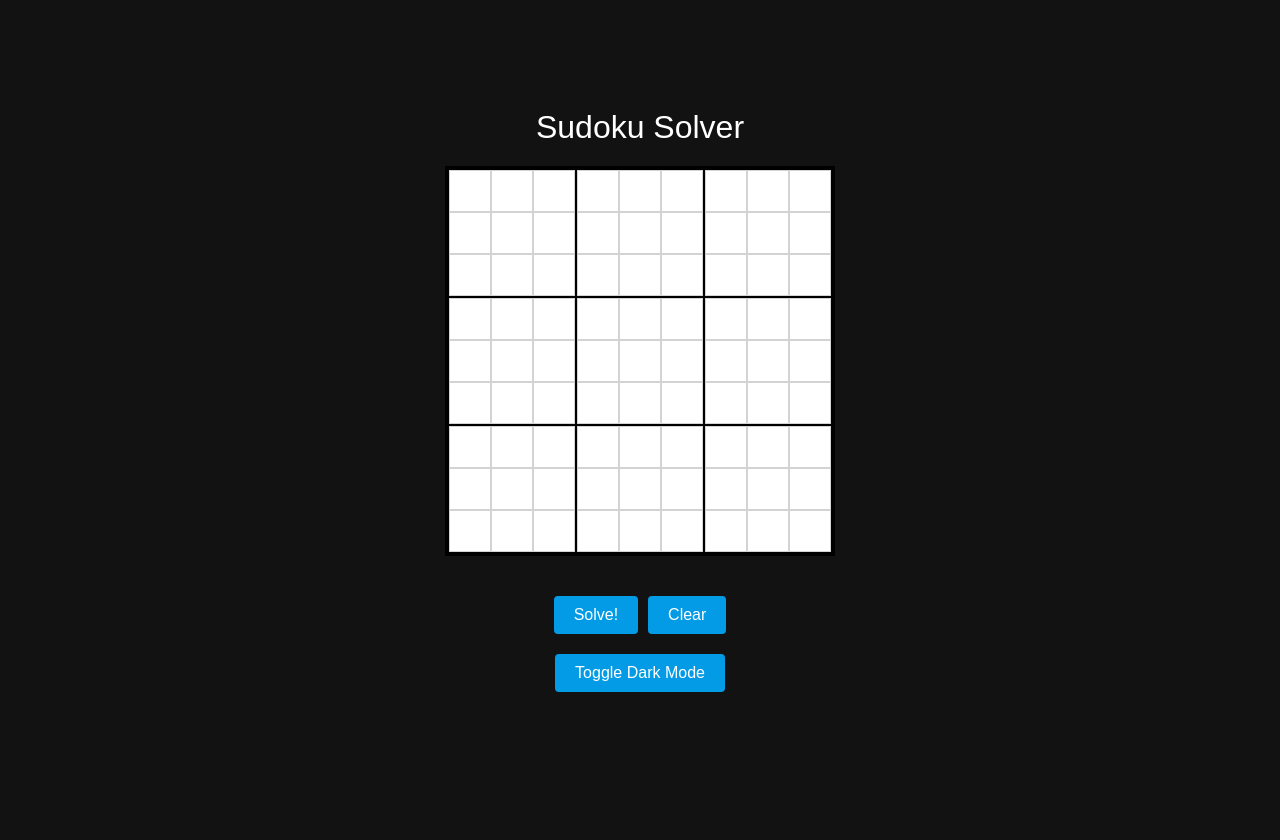
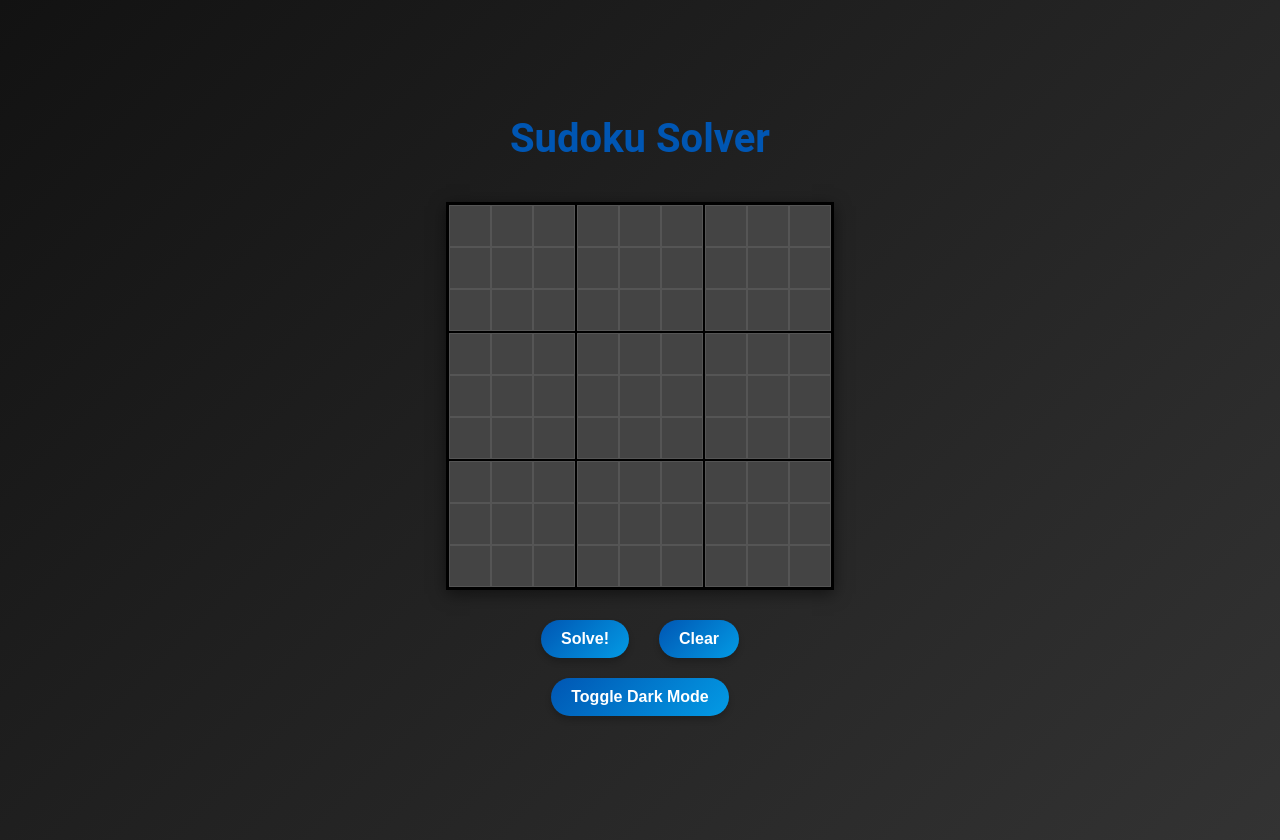
Before and after one commit to Ilic02/Sudoku-Solver, a plain HTML site: page index.html in a window 1280 px wide. Both pictures are taken after a click on the button "Toggle Dark Mode". Before the commit the page ends 800 px from the top, so only its background shows below. Drawn offline with Linux system fonts and the light colour scheme.

Commit message:
Implemented better CSS

```diff
--- a/style.css
+++ b/style.css
@@ -3,40 +3,53 @@
     padding: 0;
 }
 
-body{
-    font-family: Arial, Helvetica, sans-serif;
+body {
+    font-family: 'Roboto', sans-serif;
     text-align: center;
-    background-color: lightgrey;
+    background: linear-gradient(135deg, #f0f0f0, #d9e4f5);
+    color: #333;
+    padding: 20px;
+    margin: 0;
+    height: 100vh;
     display: flex;
+    flex-direction: column;
+    align-items: center;
     justify-content: center;
-    flex-direction: column;
-    height: 100vh;
-    align-items: center;
-    background-color: white;
-    color: black;
 }
 
 .sudoku-grid td{
     background-color: white;
 }
-
-body.dark-mode{
-    background-color: #121212;
-    color: white;
+.dark-mode {
+    background: linear-gradient(135deg, #121212, #333333);
+    color: #eee;
 }
 
-.sudoku-grid.dark-mode td{
-    background-color: #2c2c2c;
+.dark-mode .sudoku-container {
+    background: #2c2c2c;
+    box-shadow: 0px 4px 15px rgba(0, 0, 0, 0.5);
+}
+
+.dark-mode button {
+    background: linear-gradient(135deg, #0056b3, #039be5);
+}
+
+.dark-mode .cell {
+    background: #444;
     color: white;
-    border: 1px solid #444;
+    border: 1px solid #555;
 }
+
 
 .sudoku-grid td input{
     border: 1px solid black;
 }
 
-h1{
-    font-weight: 500;
+h1 {
+    font-size: 2.5rem;
+    font-weight: 700;
+    margin-bottom: 20px;
+    color: #0056b3;
 }
 
 .sudoku-container{
@@ -47,7 +60,7 @@ h1{
 
 table{
     border-collapse: collapse;
-    border: 4px solid black;
+    border: 3px solid black;
 }
 
 .cell{
@@ -78,26 +91,40 @@ input::-webkit-inner-spin-button{
     margin: 0;
 }
 
-button{
-    margin-top: 20px;
+button {
+    margin: 10px;
     padding: 10px 20px;
     font-size: 16px;
-    background-color: #039be5;
-    color: #fff;
+    font-weight: 600;
+    background: linear-gradient(135deg, #039be5, #0056b3);
+    color: white;
     border: none;
     cursor: pointer;
-    border-radius: 4px;
+    border-radius: 25px;
+    box-shadow: 0 4px 6px rgba(0, 0, 0, 0.2);
     transition: all 0.3s ease;
 }
 
-button:hover{
-    background-color: #0056b3;
+button:hover {
+    transform: scale(1.1);
+    background: linear-gradient(135deg, #0056b3, #039be5);
 }
 
-.solved{
-    background-color: lightgreen;
-    transition: all 0.2s ease-in-out;
+.solved {
+    background: #d4edda;
+    color: #155724;
+    animation: fadeIn 0.5s ease;
 }
+
+@keyframes fadeIn {
+    from {
+        opacity: 0;
+    }
+    to {
+        opacity: 1;
+    }
+}
+
 
 .button-container{
     display: flex;
@@ -106,12 +133,39 @@ button:hover{
     margin-top: 20px;
 }
 
-.error{
+.error {
     background-color: #ffcccc;
     border: 2px solid red;
+    animation: shake 0.2s ease-in-out;
+}
+
+@keyframes shake {
+    0%, 100% {
+        transform: translateX(0);
+    }
+    25% {
+        transform: translateX(-5px);
+    }
+    50% {
+        transform: translateX(5px);
+    }
+    75% {
+        transform: translateX(-5px);
+    }
 }
 
 .cell.selected{
-    border: 2px solid blue;
+    border: 1px solid blue;
     background-color: lightblue;
 }
+
+body.dark-mode .error {
+    background-color: #ff4d4d;
+    border: 1px solid #ff1a1a;
+}
+
+body.dark-mode .solved {
+    background-color: #4caf50;
+    border: 1px solid #388e3c;
+    color: white;
+}
```
